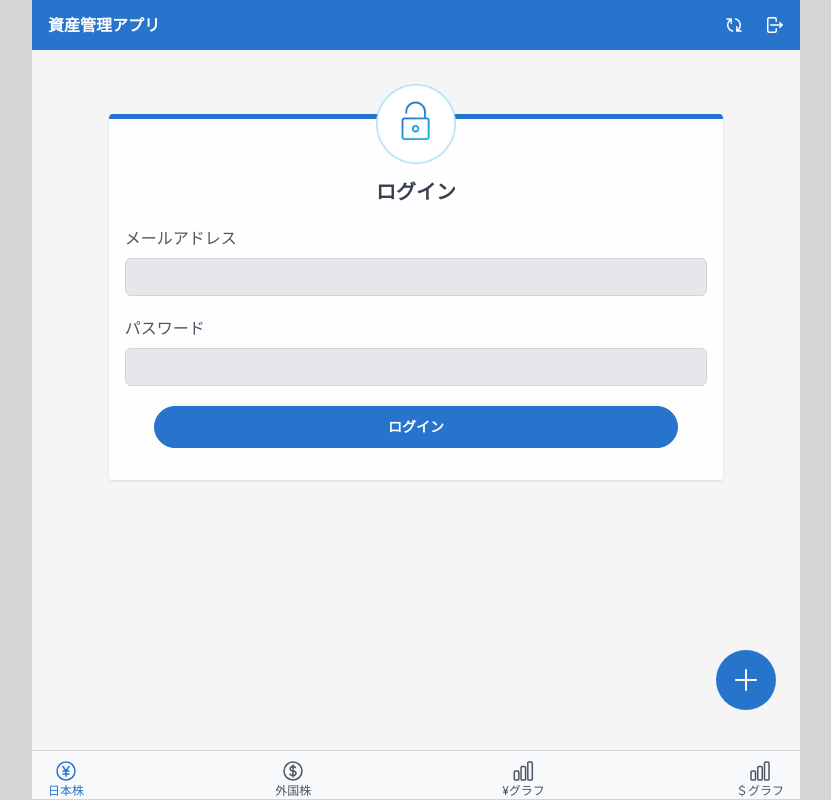
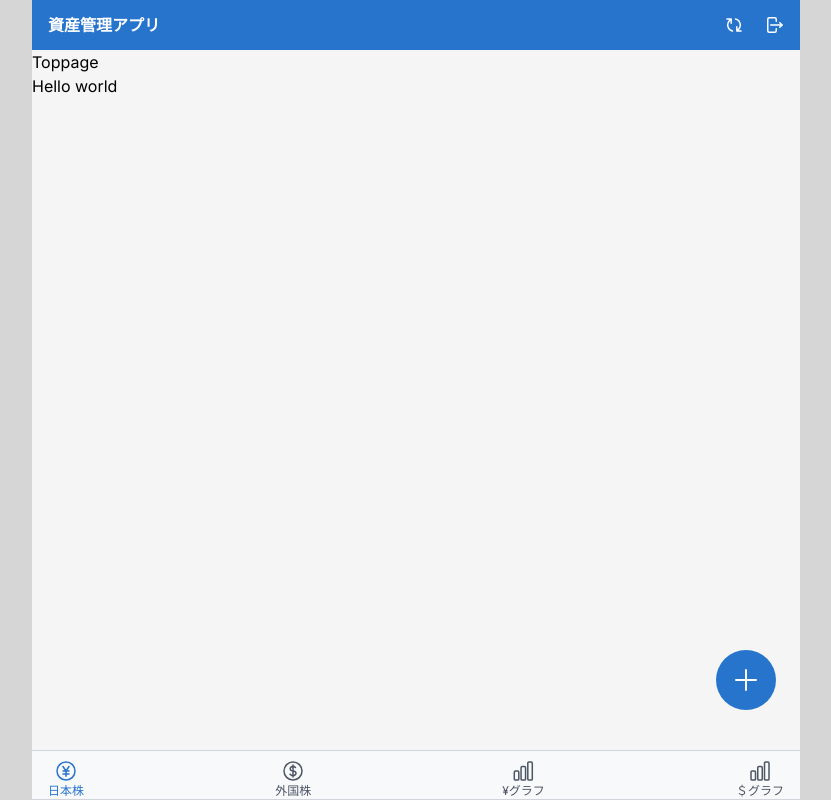
Before and after one commit to ninomiyadaisuke/assets-management-app, a Next.js app: page / in a window 1280 px wide. Shown: the whole page, without its empty margins (224-1055 px from the left). Built offline with nearby package versions, Linux system fonts and the light colour scheme.

Commit message:
create LoginForm component

```diff
--- a/src/app/(assets)/page.tsx
+++ b/src/app/(assets)/page.tsx
@@ -1,9 +1,8 @@
-import { Login } from "../_components/templates/Login";
-
 export default function Home() {
   return (
     <>
-      <Login />
+      <div>Toppage</div>
+      <h1>Hello world</h1>
     </>
   );
 }
```
